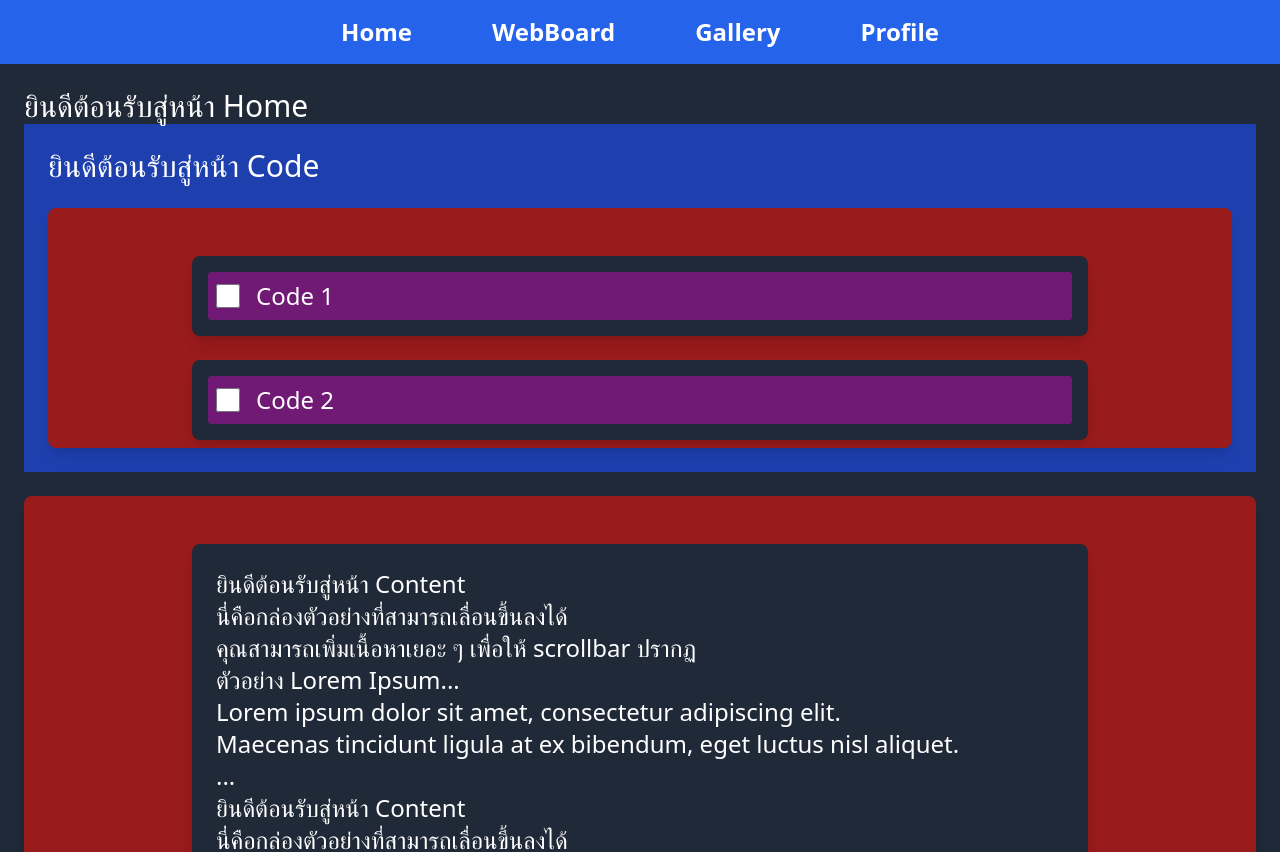
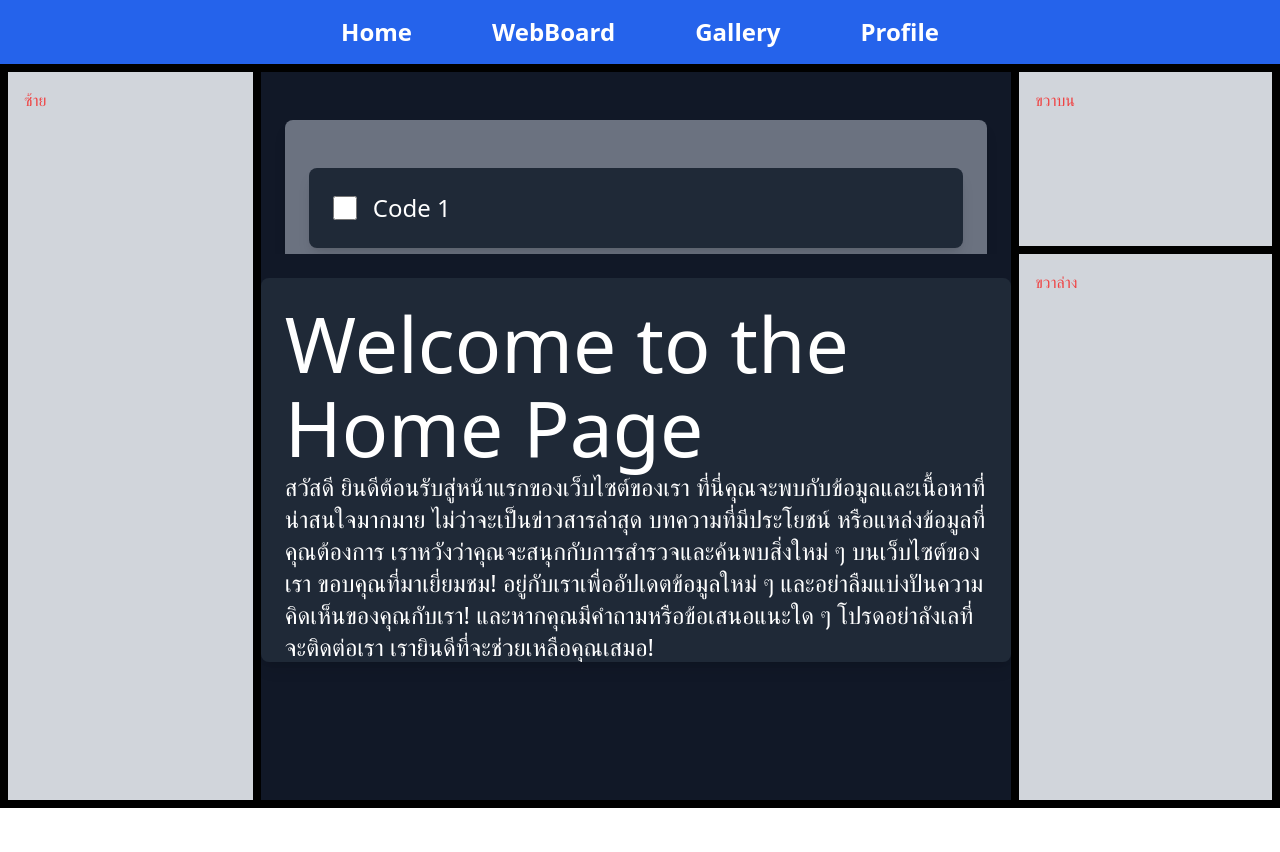
Before and after one commit to 94Diary/Fhisng_AND_Trading_WEB, a React (Vite) app: page / in a window 1280 px wide. Shown: the top 852 px of the page. After the commit the page ends 808 px from the top, so only its background shows below. Built offline with nearby package versions, Linux system fonts and the light colour scheme.

Commit message:
first_commit

```diff
--- a/src/components/HOME/Code.tsx
+++ b/src/components/HOME/Code.tsx
@@ -7,9 +7,8 @@ const Card = () => {
     { title: "Code 3" },
   ];
   return (
-    <div className="flex-1 bg-blue-800 text-white text-3xl p-6">
-      ยินดีต้อนรับสู่หน้า Code
-        <div className='flex-1 mt-6 bg-red-800 text-white text-3xl rounded-lg shadow-lg p-6 w-full h-60 overflow-y-auto'>
+    <div className="flex-1 bg-gray-900 text-white text-3xl p-6">
+        <div className='flex-1 mt-6 bg-gray-500 text-white text-3xl rounded-lg shadow-lg p-6 w-full h-60 overflow-y-auto'>
             {codeData.map((code, index) => (
                 <CodeProps key={index} title={code.title} />
             ))}
--- a/src/components/HOME/CodeProps.tsx
+++ b/src/components/HOME/CodeProps.tsx
@@ -10,7 +10,7 @@ const CodeProps: React.FC<CardCodeProps> = ({ title }) => {
 
   return (
     <div className="max-w-4xl mx-auto mt-6 p-4 bg-gray-800 text-white text-2xl rounded-lg shadow-lg">
-      <label className="flex items-center gap-4 cursor-pointer bg-fuchsia-900 p-2 rounded">
+      <label className="flex items-center gap-4 cursor-pointer p-2 rounded">
         {/* Checkbox */}
         <input
           type="checkbox"
--- a/src/components/HOME/Content.tsx
+++ b/src/components/HOME/Content.tsx
@@ -1,28 +1,14 @@
 // Home.tsx
-const Content = () => {
+interface ContentProps {
+  title:string;
+  description:string;
+}
+
+const Content:React.FC<ContentProps> = ({title, description}) => {
   return (
     <div className="max-w-4xl mx-auto mt-6 p-6 bg-gray-800 text-white text-2xl rounded-lg shadow-lg h-96 overflow-auto">
-      <p>ยินดีต้อนรับสู่หน้า Content</p>
-      <p>นี่คือกล่องตัวอย่างที่สามารถเลื่อนขึ้นลงได้</p>
-      <p>คุณสามารถเพิ่มเนื้อหาเยอะ ๆ เพื่อให้ scrollbar ปรากฏ</p>
-      <p>ตัวอย่าง Lorem Ipsum...</p>
-      <p>Lorem ipsum dolor sit amet, consectetur adipiscing elit.</p>
-      <p>Maecenas tincidunt ligula at ex bibendum, eget luctus nisl aliquet.</p>
-      <p>...</p>
-      <p>ยินดีต้อนรับสู่หน้า Content</p>
-      <p>นี่คือกล่องตัวอย่างที่สามารถเลื่อนขึ้นลงได้</p>
-      <p>คุณสามารถเพิ่มเนื้อหาเยอะ ๆ เพื่อให้ scrollbar ปรากฏ</p>
-      <p>ตัวอย่าง Lorem Ipsum...</p>
-      <p>Lorem ipsum dolor sit amet, consectetur adipiscing elit.</p>
-      <p>Maecenas tincidunt ligula at ex bibendum, eget luctus nisl aliquet.</p>
-      <p>...</p>
-      <p>ยินดีต้อนรับสู่หน้า Content</p>
-      <p>นี่คือกล่องตัวอย่างที่สามารถเลื่อนขึ้นลงได้</p>
-      <p>คุณสามารถเพิ่มเนื้อหาเยอะ ๆ เพื่อให้ scrollbar ปรากฏ</p>
-      <p>ตัวอย่าง Lorem Ipsum...</p>
-      <p>Lorem ipsum dolor sit amet, consectetur adipiscing elit.</p>
-      <p>Maecenas tincidunt ligula at ex bibendum, eget luctus nisl aliquet.</p>
-      <p>...</p>
+      <h1 >{title}</h1>
+      <p>{description}</p>
     </div>
   )
 }
--- a/src/components/HOME/Home.tsx
+++ b/src/components/HOME/Home.tsx
@@ -1,16 +1,46 @@
 // Home.tsx
-import Code from './Code'
-import Content from './Content'
+import Content from "./Content";
+import Code from "./Code";
 const Home = () => {
   return (
-    <div className="flex-1 bg-gray-800 text-white text-3xl p-6">
-      ยินดีต้อนรับสู่หน้า Home
-        <Code/>
-        <div className='flex-1 mt-6 bg-red-800 text-white text-3xl rounded-lg shadow-lg p-6 w-full'>
-            <Content />
+    <div className="h-screen w-full bg-gray-100 flex flex-col">
+
+      {/* Main Content */}
+      <main className="flex flex-1 border-8 border-black">
+        {/* Left Panel */}
+        <div className="w-1/5 bg-gray-300 border-r-8 border-black p-4 text-red-500">
+          ซ้าย
         </div>
+        {/* Center Panel */}
+        <div className="flex flex-col flex-1 border-r-8 border-black">
+          {/* Top Center */}
+          <div className="h-1/4 bg-gray-900 border-b-8 border-black ">
+            <Code></Code>
+          </div>
+          {/* Bottom Center */}
+          <div className="flex-1 bg-gray-900">
+            <Content title="Welcome to the Home Page" description="
+            สวัสดี ยินดีต้อนรับสู่หน้าแรกของเว็บไซต์ของเรา ที่นี่คุณจะพบกับข้อมูลและเนื้อหาที่น่าสนใจมากมาย ไม่ว่าจะเป็นข่าวสารล่าสุด บทความที่มีประโยชน์ หรือแหล่งข้อมูลที่คุณต้องการ เราหวังว่าคุณจะสนุกกับการสำรวจและค้นพบสิ่งใหม่ ๆ บนเว็บไซต์ของเรา ขอบคุณที่มาเยี่ยมชม!
+            อยู่กับเราเพื่ออัปเดตข้อมูลใหม่ ๆ และอย่าลืมแบ่งปันความคิดเห็นของคุณกับเรา!
+            และหากคุณมีคำถามหรือข้อเสนอแนะใด ๆ โปรดอย่าลังเลที่จะติดต่อเรา เรายินดีที่จะช่วยเหลือคุณเสมอ!"
+            ></Content>
+          </div>
+        </div>
+
+        {/* Right Panel */}
+        <div className="w-1/5 flex flex-col">
+          {/* Right Top */}
+          <div className="h-1/4 bg-gray-300 border-b-8 border-black p-4 text-red-500">
+            ขวาบน
+          </div>
+          {/* Right Bottom */}
+          <div className="flex-1 bg-gray-300 p-4 text-red-500">
+            ขวาล่าง
+          </div>
+        </div>
+      </main>
     </div>
-  )
-}
+  );
+};
 
-export default Home
+export default Home;
```
